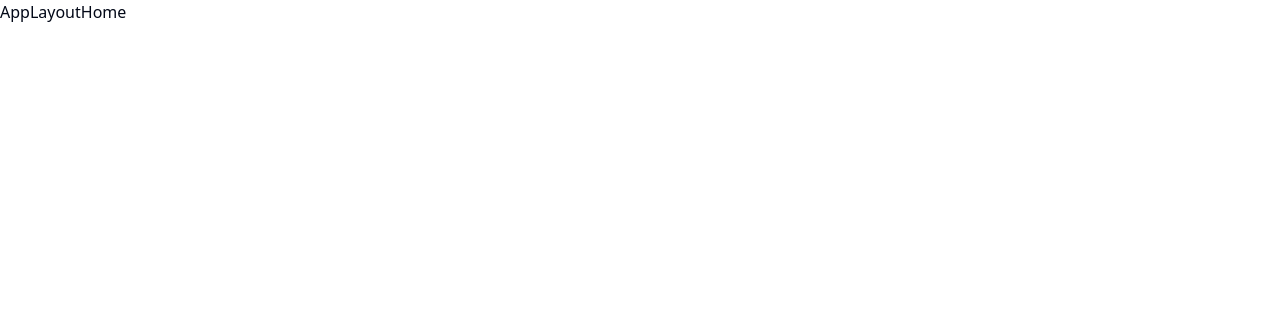
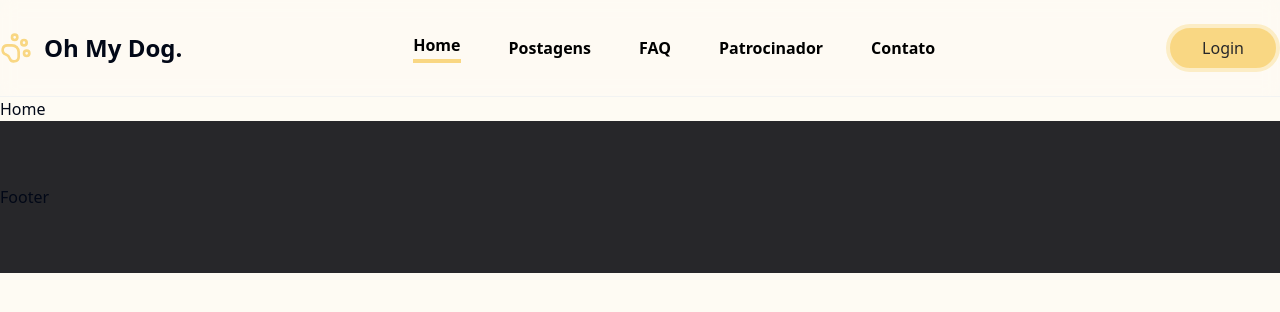
Before and after one commit to LFeli/LES_Group_Not_Found_2024, a React (Vite) app: page / in a window 1280 px wide. Shown: the top 312 px of the page. Built offline with nearby package versions, Linux system fonts and the light colour scheme.

Commit message:
:sparkles: feat: Created header component for app layout

```diff
--- /dev/null
+++ b/src/components/header-app.tsx
@@ -0,0 +1,33 @@
+import { PawPrint } from 'lucide-react'
+import { Link } from 'react-router-dom'
+
+import { NavLink } from './nav-links'
+import { Button } from './ui/button'
+
+export function HeaderApp() {
+  return (
+    <header className="sticky top-0 z-50 w-full border-b border-border/40 bg-yellow-50/95 backdrop-blur supports-[backdrop-filter]:bg-yellow-50/60">
+      <div className="container flex h-14 max-w-screen-2xl items-center justify-between py-12">
+        {/* Logo */}
+        <div className="flex items-center gap-3">
+          <PawPrint className="h-8 w-8 text-yellow-500" />
+          <span className="text-2xl font-semibold">Oh My Dog.</span>
+        </div>
+
+        <nav className="flex items-center space-x-12">
+          <NavLink to="/">Home</NavLink>
+          <NavLink to="/postagens">Postagens</NavLink>
+          <NavLink to="/faq">FAQ</NavLink>
+          <NavLink to="/patrocinador">Patrocinador</NavLink>
+          <NavLink to="/contato">Contato</NavLink>
+        </nav>
+
+        <Link to="/login">
+          <Button className="rounded-full border-4 border-yellow-200 bg-yellow-500 px-8 py-5 text-base font-medium text-zinc-800 hover:bg-yellow-200">
+            Login
+          </Button>
+        </Link>
+      </div>
+    </header>
+  )
+}
--- /dev/null
+++ b/src/components/nav-links.tsx
@@ -0,0 +1,15 @@
+import { Link, LinkProps, useLocation } from 'react-router-dom'
+
+type NavLinkProps = LinkProps
+
+export function NavLink(props: NavLinkProps) {
+  const { pathname } = useLocation()
+
+  return (
+    <Link
+      data-current={pathname === props.to}
+      className="text-normal flex flex-col items-center gap-0.5 font-semibold text-black hover:text-foreground data-[current=true]:after:relative data-[current=true]:after:block data-[current=true]:after:h-1 data-[current=true]:after:w-full data-[current=true]:after:bg-yellow-500 data-[current=true]:after:content-['']"
+      {...props}
+    />
+  )
+}
--- a/src/pages/_layouts/app.tsx
+++ b/src/pages/_layouts/app.tsx
@@ -1,10 +1,15 @@
 import { Outlet } from 'react-router-dom'
+
+import { HeaderApp } from '@/components/header-app'
 
 export function AppLayout() {
   return (
-    <div>
-      <span>AppLayout</span>
+    <div className="flex min-h-screen flex-col bg-yellow-50">
+      <HeaderApp />
+
       <Outlet />
+
+      <footer className="bg-zinc-800 py-16">Footer</footer>
     </div>
   )
 }
--- a/tailwind.config.js
+++ b/tailwind.config.js
@@ -11,12 +11,14 @@ module.exports = {
   theme: {
     container: {
       center: true,
-      padding: '2rem',
       screens: {
-        '2xl': '1400px',
+        '2xl': '1420px',
       },
     },
     extend: {
+      screens: {
+        '2xl': '1420px',
+      },
       colors: {
         border: 'hsl(var(--border))',
         input: 'hsl(var(--input))',
```
